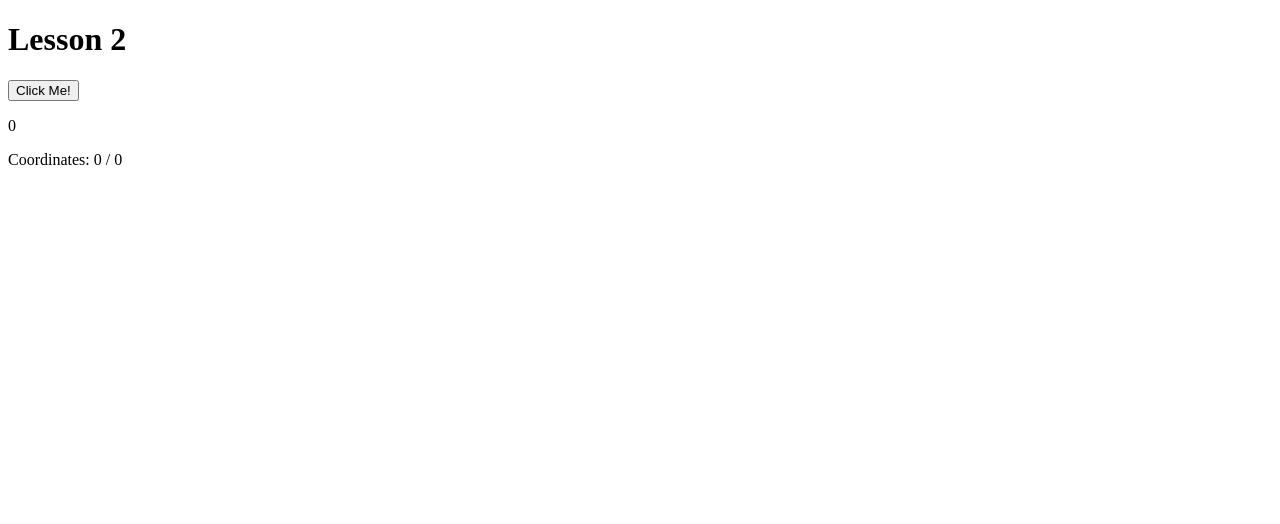
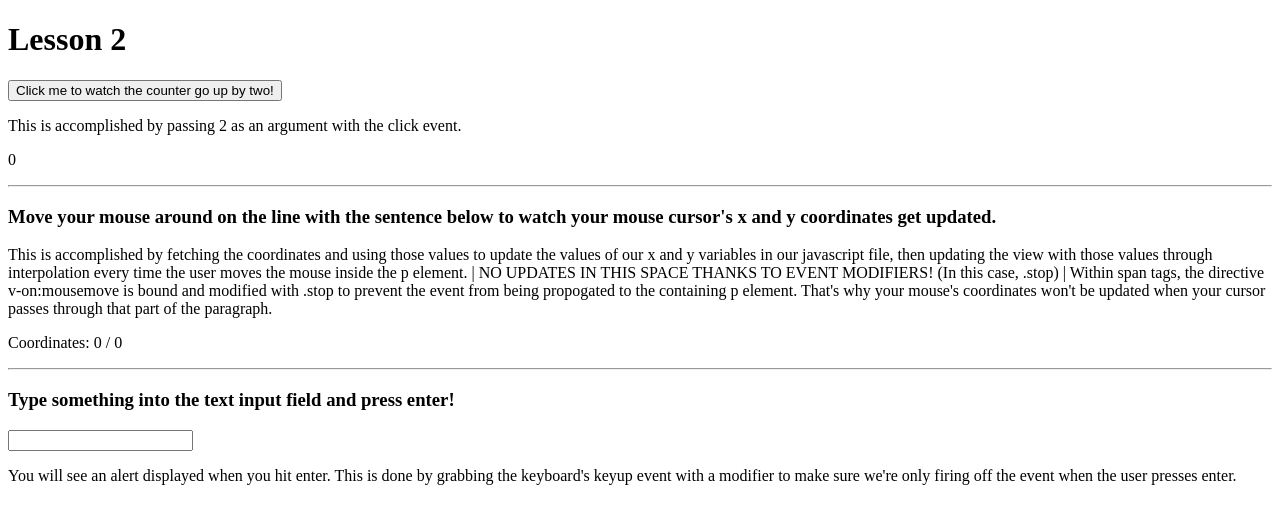
Before and after one commit to Caoimhin89/first-vue-app, a plain HTML site: page views/lesson2.html in a window 1280 px wide. Drawn offline with nearby package versions, Linux system fonts and the light colour scheme.

Commit message:
add event modifiers

```diff
--- a/scripts/lesson2.js
+++ b/scripts/lesson2.js
@@ -6,12 +6,15 @@ new Vue({
     counter: 0
   },
   methods: {
-    increase: function(step) {
+    increase: function(step, event) {
       this.counter += step;
     },
     updateCoordinates: function(event) {
       this.x = event.clientX;
       this.y = event.clientY;
+    },
+    alertMe: function() {
+      alert('Alert!');
     }
   }
 });
--- a/views/lesson2.html
+++ b/views/lesson2.html
@@ -6,9 +6,25 @@
   <body>
     <h1>Lesson 2</h1>
     <div id="lesson2">
-      <button v-on:click="increase(2)">Click Me!</button>
+      <button v-on:click="increase(2, $event)">Click me to watch the counter go up by two!</button>
+      <p>This is accomplished by passing 2 as an argument with the click event.</p>
       <p>{{ counter }}</p>
-      <p v-on:mousemove="updateCoordinates">Coordinates: {{ x }} / {{ y }}</p>
+      <hr>
+      <h3>Move your mouse around on the line with the sentence below to watch your mouse cursor's
+        x and y coordinates get updated.</h3>
+      <p v-on:mousemove="updateCoordinates">This is accomplished by fetching the coordinates and using those
+        values to update the values of our x and y variables in our javascript file, then updating the view
+        with those values through interpolation every time the user moves the mouse inside the p element.
+        <span v-on:mousemove.stop="">| NO UPDATES IN THIS SPACE THANKS TO EVENT MODIFIERS! (In this case, .stop)
+          |</span> Within span tags, the directive v-on:mousemove is bound and modified with .stop to prevent
+        the event from being propogated to the containing p element. That's why your mouse's coordinates won't
+        be updated when your cursor passes through that part of the paragraph.</p>
+      <p>Coordinates: {{ x }} / {{ y }}</p>
+      <hr>
+      <h3>Type something into the text input field and press enter!</h3>
+      <input type="text" v-on:keyup.enter="alertMe">
+      <p>You will see an alert displayed when you hit enter. This is done by grabbing the keyboard's keyup
+        event with a modifier to make sure we're only firing off the event when the user presses enter.</p>
     </div>
 
     <script src="https://unpkg.com/vue/dist/vue"></script>
```
